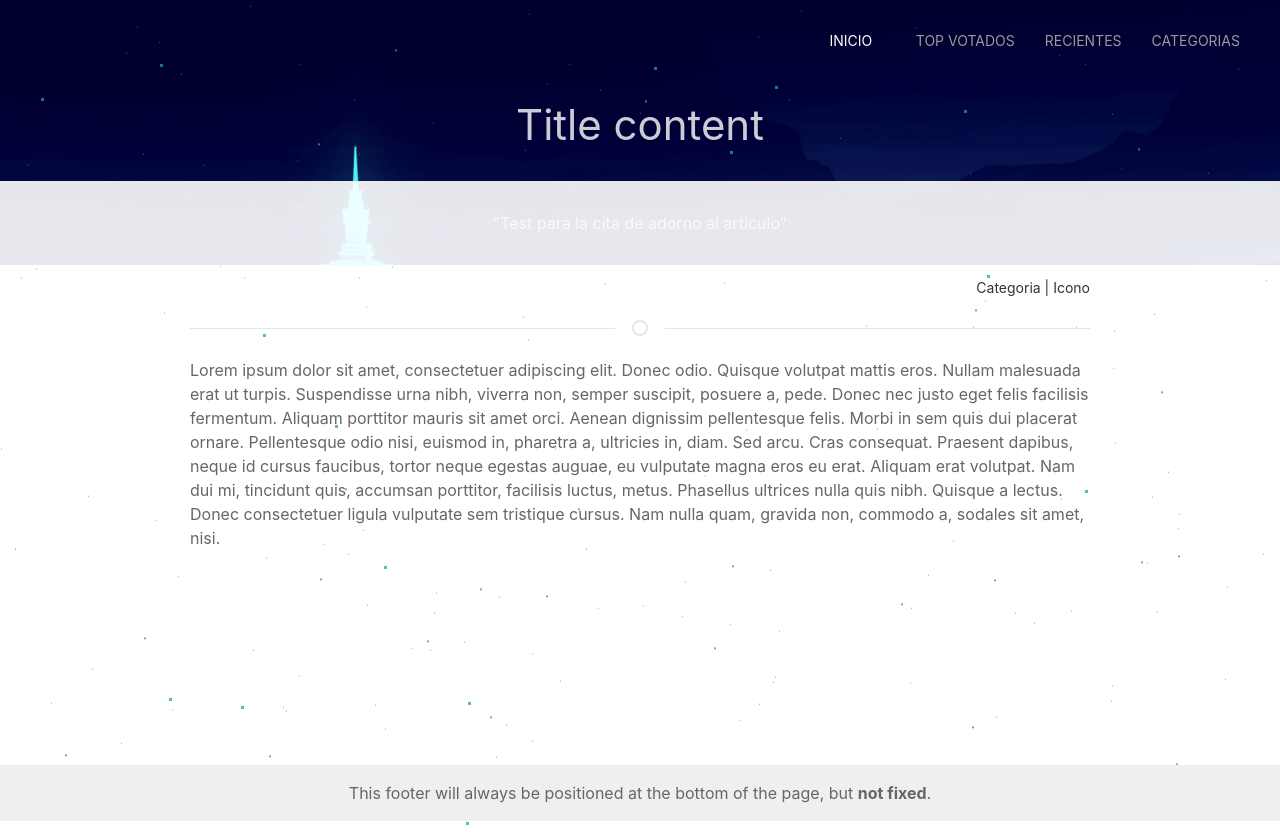
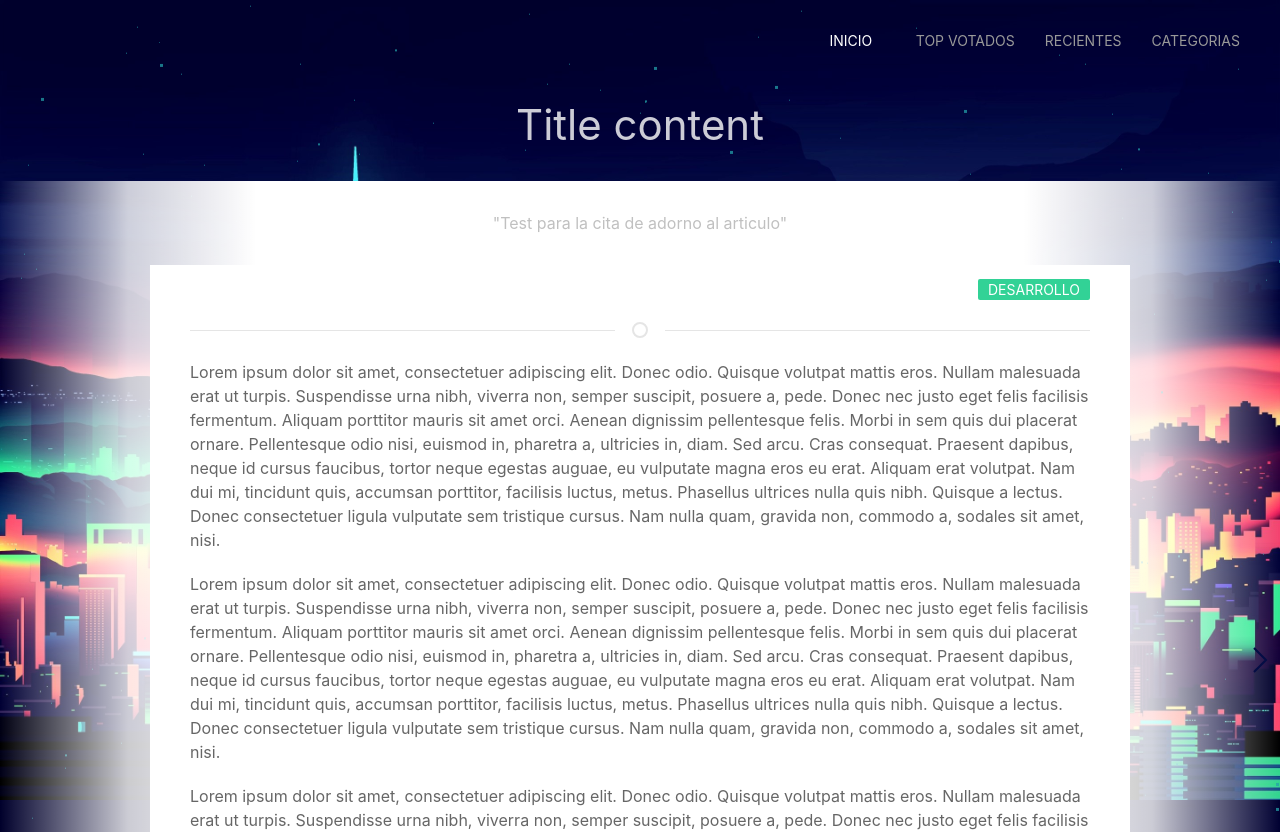
Before and after one commit to chr1spolo/blog-angular, an Angular app: page / in a window 1280 px wide. Shown: the top 832 px of the page. Built offline with nearby package versions, Linux system fonts and the light colour scheme.

Commit message:
show component style

```diff
--- a/src/app/show/show.component.css
+++ b/src/app/show/show.component.css
@@ -0,0 +1,41 @@
+.see_more{
+    position: absolute;
+    right: 0;
+    top: 50%;
+    cursor: pointer;
+}
+
+.content-blog{
+    background: linear-gradient(
+        to right,
+        rgba(255, 255, 255, 0) 0%,
+        rgba(255, 255, 255, .8) 10%,
+        rgba(255, 255, 255, .9) 15%,
+        rgba(255, 255, 255, 1) 20%,
+        rgba(255, 255, 255, 0) 55%,
+        rgba(255, 255, 255, 1) 80%,
+        rgba(255, 255, 255, .9) 85%,
+        rgba(255, 255, 255, .8) 90%,
+        rgba(255, 255, 255, 0) 100%
+        );
+}
+
+.uk-overlay-default{
+    background: linear-gradient(
+        to right,
+        rgba(255, 255, 255, 0) 0%,
+        rgba(255, 255, 255, .8) 10%,
+        rgba(255, 255, 255, .9) 15%,
+        rgba(255, 255, 255, 1) 20%,
+        rgba(255, 255, 255, 1) 55%,
+        rgba(255, 255, 255, 1) 80%,
+        rgba(255, 255, 255, .9) 85%,
+        rgba(255, 255, 255, .8) 90%,
+        rgba(255, 255, 255, 0) 100%
+        );
+        color: #c0c0c0;
+}
+
+.uk-container.uk-container-small{
+    background-color: #fff;
+}
--- a/src/app/show/show.component.html
+++ b/src/app/show/show.component.html
@@ -1,3 +1,4 @@
+
 <div class="title-animated uk-animation align-center color-white" style="height: 165px;position:relative;">
     <h1 class="align-center color-white uk-animation-slide-left">
         Title content
@@ -7,9 +8,36 @@
     </div>
 </div>
 
+
+<div id="offcanvas-slide" uk-offcanvas="overlay: true">
+    <div class="uk-offcanvas-bar">
+
+        <button class="uk-offcanvas-close" type="button" uk-close></button>
+
+        <h3> Nombre de la obra </h3>
+
+        <ul uk-accordion="collapsible: false">
+                <li>
+                    <a class="uk-accordion-title uk-text-small uk-text-bold uk-text-uppercase uk-button uk-button-text uk-text-left" href="#"> Capitulo 1 </a>
+                    <div class="uk-accordion-content">
+                        <p>Breve descripcion del cap..</p>
+                        <ul class="uk-iconnav">
+                                <li uk-tooltip="Estrellas  5"><a href="#" uk-icon="icon: star"></a></li>
+                                <li uk-tooltip="Total visitas 5"><a href="#" uk-icon="icon: bolt"></a></li>
+                        </ul>
+                        <br>
+                        <a class="uk-button uk-button-text"> más </a>
+                    </div>
+                </li>
+        </ul>
+
+    </div>
+</div>
+
 <div class="content-blog">
+
     <div class="uk-container uk-container-small">
-        <h3 class="uk-text-right uk-text-small uk-text-capitalize" style="margin-top: 12px;"> Categoria | icono </h3>
+        <h3 class="uk-text-right uk-text-small uk-text-capitalize" style="margin-top: 12px;">  <span class="uk-label uk-label-success">Desarrollo</span> </h3>
         <hr class="uk-divider-icon">
         <p>
             Lorem ipsum dolor sit amet, consectetuer adipiscing elit. Donec odio. Quisque volutpat mattis eros. Nullam malesuada erat ut turpis. Suspendisse urna nibh, viverra non, semper suscipit, posuere a, pede.
@@ -21,6 +49,35 @@
             Praesent dapibus, neque id cursus faucibus, tortor neque egestas auguae, eu vulputate magna eros eu erat. Aliquam erat volutpat. Nam dui mi, tincidunt quis, accumsan porttitor, facilisis luctus, metus.
 
             Phasellus ultrices nulla quis nibh. Quisque a lectus. Donec consectetuer ligula vulputate sem tristique cursus. Nam nulla quam, gravida non, commodo a, sodales sit amet, nisi.
+
         </p>
+        <p>
+            Lorem ipsum dolor sit amet, consectetuer adipiscing elit. Donec odio. Quisque volutpat mattis eros. Nullam malesuada erat ut turpis. Suspendisse urna nibh, viverra non, semper suscipit, posuere a, pede.
+
+            Donec nec justo eget felis facilisis fermentum. Aliquam porttitor mauris sit amet orci. Aenean dignissim pellentesque felis.
+
+            Morbi in sem quis dui placerat ornare. Pellentesque odio nisi, euismod in, pharetra a, ultricies in, diam. Sed arcu. Cras consequat.
+
+            Praesent dapibus, neque id cursus faucibus, tortor neque egestas auguae, eu vulputate magna eros eu erat. Aliquam erat volutpat. Nam dui mi, tincidunt quis, accumsan porttitor, facilisis luctus, metus.
+
+            Phasellus ultrices nulla quis nibh. Quisque a lectus. Donec consectetuer ligula vulputate sem tristique cursus. Nam nulla quam, gravida non, commodo a, sodales sit amet, nisi.
+
+        </p>
+        <p>
+            Lorem ipsum dolor sit amet, consectetuer adipiscing elit. Donec odio. Quisque volutpat mattis eros. Nullam malesuada erat ut turpis. Suspendisse urna nibh, viverra non, semper suscipit, posuere a, pede.
+
+            Donec nec justo eget felis facilisis fermentum. Aliquam porttitor mauris sit amet orci. Aenean dignissim pellentesque felis.
+
+            Morbi in sem quis dui placerat ornare. Pellentesque odio nisi, euismod in, pharetra a, ultricies in, diam. Sed arcu. Cras consequat.
+
+            Praesent dapibus, neque id cursus faucibus, tortor neque egestas auguae, eu vulputate magna eros eu erat. Aliquam erat volutpat. Nam dui mi, tincidunt quis, accumsan porttitor, facilisis luctus, metus.
+
+            Phasellus ultrices nulla quis nibh. Quisque a lectus. Donec consectetuer ligula vulputate sem tristique cursus. Nam nulla quam, gravida non, commodo a, sodales sit amet, nisi.
+
+        </p>
+
+        <a class="see_more" uk-toggle="target: #offcanvas-slide" uk-icon="icon: chevron-right; ratio: 2"></a>
+        <hr class="uk-divider-icon">
     </div>
+
 </div>
--- a/src/app/show/show.component.ts
+++ b/src/app/show/show.component.ts
@@ -1,4 +1,7 @@
 import { Component, OnInit } from '@angular/core';
+
+declare var UIkit: any;
+
 
 @Component({
   selector: 'app-show',
@@ -6,10 +9,14 @@ import { Component, OnInit } from '@angular/core';
   styleUrls: ['./show.component.css']
 })
 export class ShowComponent implements OnInit {
-
+  kit;
   constructor() { }
 
   ngOnInit() {
+    let element = document.getElementsByClassName('see_more');
+    UIkit.icon(element).svg.then( function(svg) {
+      svg.querySelector('polyline').style.stroke = '#040d45';
+    })
   }
 
 }
--- a/src/styles.css
+++ b/src/styles.css
@@ -1,10 +1,12 @@
 html, body{
     width: 100%;
-    height: 100%;
 }
 
 body {
-    background: url('assets/img/wall.jpg') center center no-repeat;
+    background: url('assets/img/wall.jpg') no-repeat center center fixed;
+    -webkit-background-size: cover;
+    -moz-background-size: cover;
+    -o-background-size: cover;
     background-size: cover;
 }
 
@@ -20,4 +22,5 @@ body {
     background: #fff;
     height: auto;
     min-height: 500px;
+    position: relative;
 }
```
